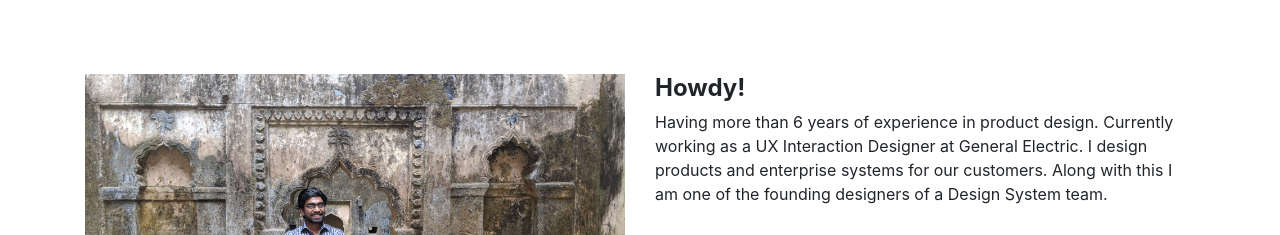
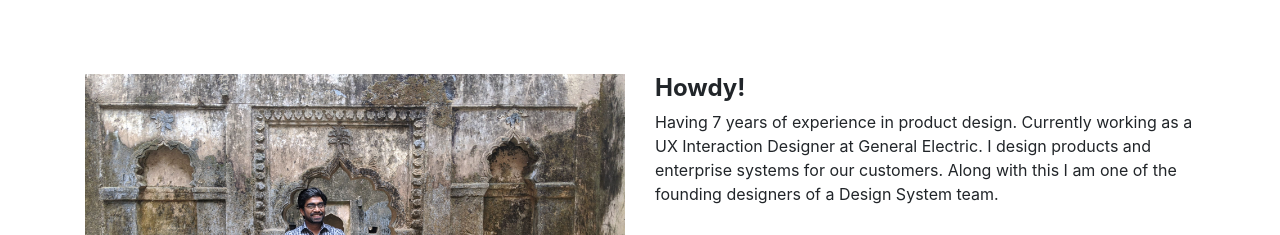
Before and after one commit to ravi-techgeek/portfolio, a plain HTML site: page index.html in a window 1280 px wide. Shown: the part 704-939 px from the top of the page. Drawn offline with Linux system fonts and the light colour scheme.

Commit message:
added 7 years

```diff
--- a/index.html
+++ b/index.html
@@ -98,7 +98,7 @@
             </div>
             <div class="col-lg-6">
               <h4><b>Howdy!</b></h4>
-              <p>Having more than 6 years of experience in product design. Currently working as a UX Interaction Designer at General Electric. I design products and enterprise systems for our customers. Along with this I am one of the founding designers of a Design System team.</p>
+              <p>Having 7 years of experience in product design. Currently working as a UX Interaction Designer at General Electric. I design products and enterprise systems for our customers. Along with this I am one of the founding designers of a Design System team.</p>
               <p>I like designing products which are meaningful and impactful. </p>
             </div>
           </div>
```
